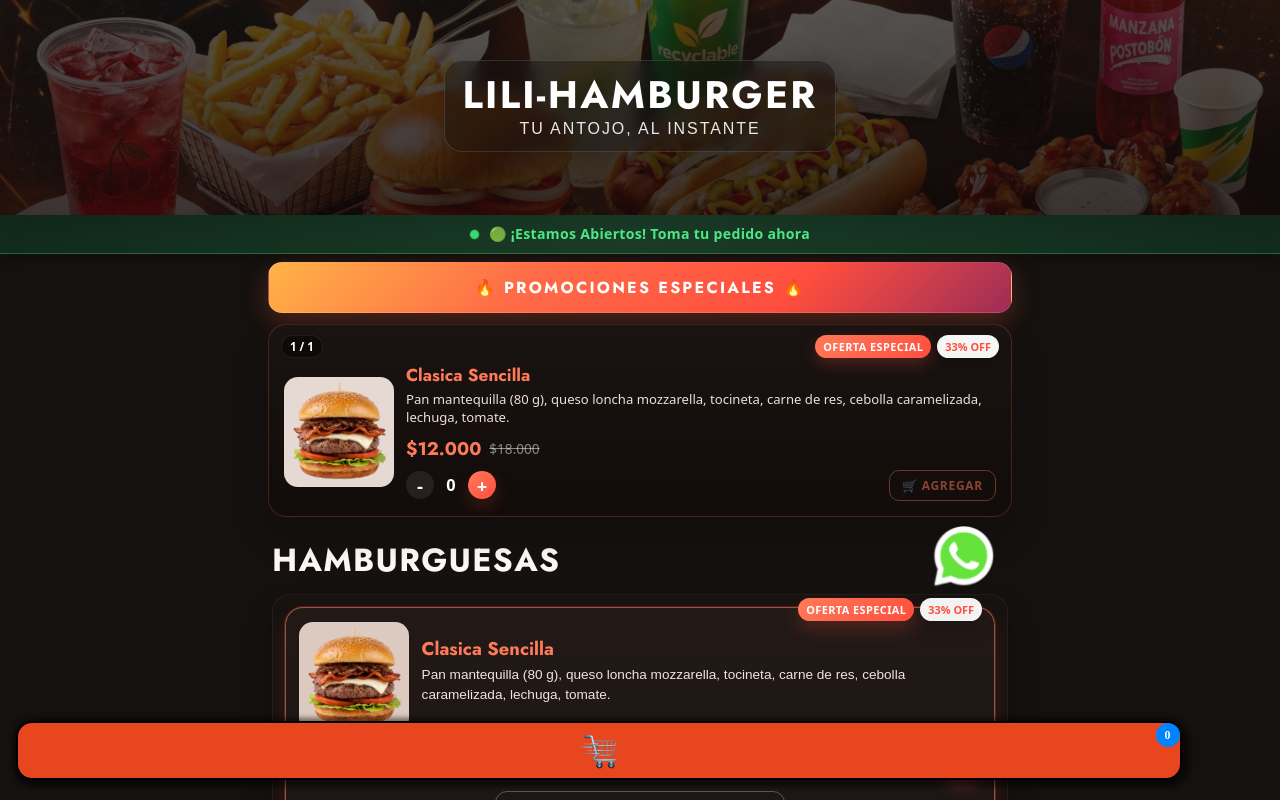
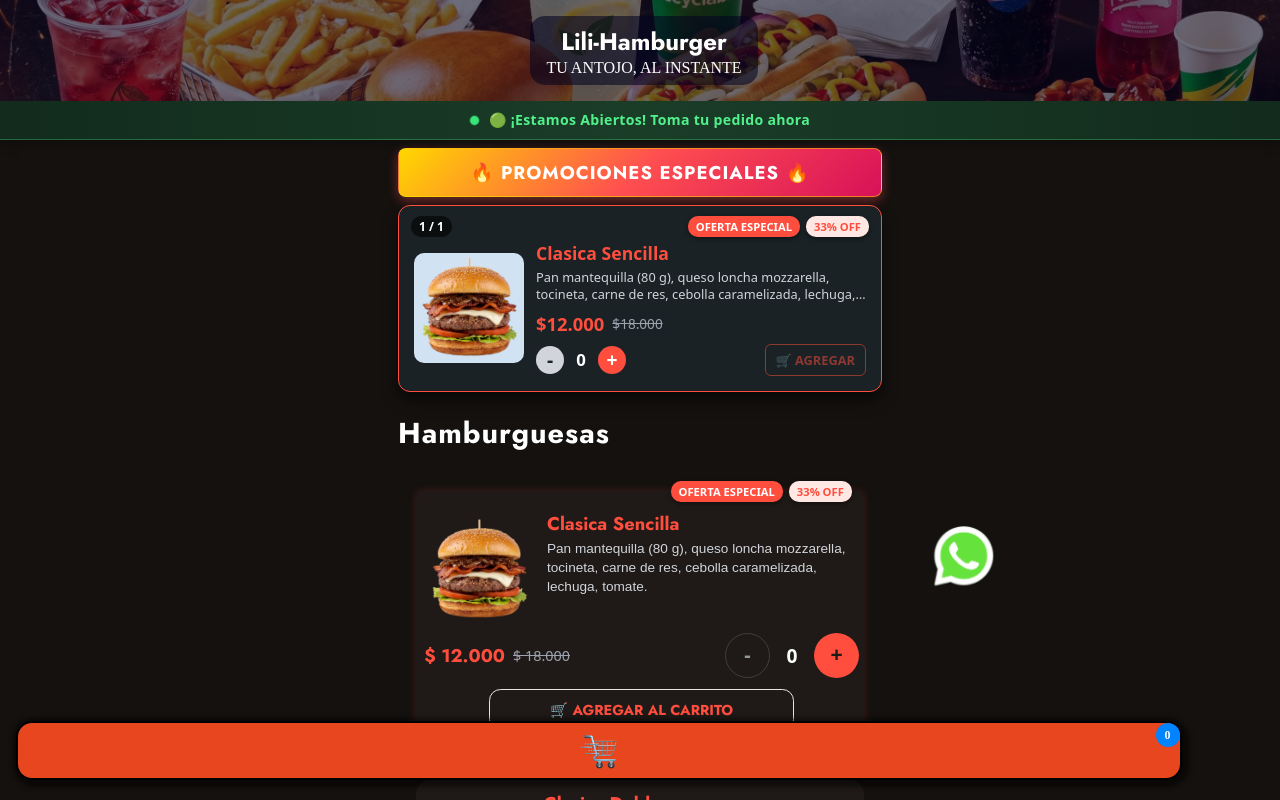
Before and after one commit to AlexHurPi/lili-burguer, a React (Vite) app: page / in a window 1280 px wide. Shown: the top 800 px of the page. Built offline with nearby package versions, Linux system fonts and the light colour scheme; no server answers; the database is empty.

Commit message:
Revert "aplicar rediseño Lovable en Inicio (header, promos, cards, footer)"

```diff
--- a/src/components/header-components/header-styles.css
+++ b/src/components/header-components/header-styles.css
@@ -5,21 +5,20 @@
   position: sticky;
   top: 0;
   z-index: 1000;
-  backdrop-filter: blur(12px);
-  box-shadow: 0 10px 30px rgba(0, 0, 0, 0.15);
+  backdrop-filter: blur(10px);
 }
-
 .header-mainContainer {
   display: flex;
+  flex-direction: row;
   align-items: center;
   justify-content: center;
   width: 100%;
-  min-height: 180px;
   margin: 0 auto;
   gap: 1rem;
-  background: linear-gradient(180deg, rgba(20, 16, 14, 0.70), rgba(17, 10, 9, 0.82));
-  padding: 1rem 1rem 1.2rem;
-  position: relative;
+  flex-wrap: nowrap;/* Evita que los elementos se envuelvan en pantallas pequeñas */
+  background-color: rgba(5, 5, 32, 0.575);
+  padding: 1rem 1rem;
+
 }
 
 .header-textContainer {
@@ -27,48 +26,34 @@
   flex-direction: column;
   align-items: center;
   justify-content: center;
-  background: rgba(17, 17, 17, 0.42);
-  border: 1px solid rgba(255, 255, 255, 0.12);
-  backdrop-filter: blur(8px);
-  padding: 0.8rem 1.1rem;
-  border-radius: 18px;
-  text-align: center;
-  box-shadow: 0 10px 24px rgba(0, 0, 0, 0.18);
+  margin-left: 0.5rem;
+  background-color: rgba(5, 5, 32, 0.575);
+  padding: 0.5rem 1rem;
+  border-radius: 15px;
 }
-
 .header-title {
-  font-size: clamp(1.55rem, 3vw, 2.4rem);
-  font-weight: 800;
-  font-family: jost-bold, sans-serif;
+  font-size: 1.5rem;
+  font-weight: bold;
+  font-family: jost-bold;
   color: var(--header-title);
-  letter-spacing: 0.06em;
-  text-transform: uppercase;
-  line-height: 1.1;
 }
-
 .header-subtitle {
-  font-size: clamp(0.8rem, 2vw, 1rem);
-  font-family: jost, sans-serif;
-  color: rgba(255, 255, 255, 0.9);
-  letter-spacing: 0.12em;
-  text-transform: uppercase;
-  margin-top: 0.2rem;
+  font-size: 1rem;
+  font-family: jost;
+  color: var(--header-title);
 }
-
-.header-carritoContainer {
+.header-carritoContainer{
   background-color: aliceblue;
   padding: 0.3rem 0.3rem;
   border-radius: 50%;
 }
-
-.languageSelector-container {
+.languageSelector-container{
   display: flex;
   position: absolute;
-  right: 12px;
-  top: 12px;
+  right: 5px;
+  top: 5px;
   z-index: 20;
 }
-
 .carritoCounter {
   position: absolute;
   top: 0px;
@@ -86,25 +71,10 @@
 
 @media (max-width: 600px) {
   .header-mainContainer {
-    min-height: 150px;
-    justify-content: center;
-    padding-top: 1.2rem;
+    padding-top: 1rem;
+    justify-content: start;
   }
-
-  .header-textContainer {
-    padding: 0.7rem 0.9rem;
-    max-width: 78%;
-  }
-
-  .header-title {
-    letter-spacing: 0.04em;
-  }
-
-  .header-subtitle {
-    letter-spacing: 0.08em;
-  }
-
-  .header-carritoContainer {
+  .header-carritoContainer{
     margin-top: 2rem;
     margin-left: 0rem;
   }
--- a/src/components/image-card2/imageCard2-styles.css
+++ b/src/components/image-card2/imageCard2-styles.css
@@ -2,74 +2,94 @@
 **                          CONTENEDOR GENERAL
 **  ========================================================================== */
 
+/* Contenedor general */
 .imageCard2-mainContainer {
   width: 100%;
-  max-width: 760px;
+  max-width: 500px; /* Tamaño ideal para móvil */
   margin: 0 auto;
-  box-sizing: border-box;
+  box-sizing: border-box; /* Previene desbordamientos por paddings internos */
   font-family: 'Jost', system-ui, -apple-system, sans-serif;
-  padding: 0 0.25rem;
 }
 
+/* Cabecera de Categoría */
 .category-header {
+  /*background: var(--background-cool, #1a2225);  */
+  /*padding: 12px 15px;*/
+  border-radius: 8px;
+  /*border: 1px solid #f3f1f1;*/
   text-align: left;
-  margin: 0.75rem 0.5rem 0.3rem;
+  margin: 0.5em;
+  /*box-shadow: 0 4px 6px rgba(0,0,0,0.3);*/
 }
 
 .category-header h3 {
   margin: 0;
-  font-size: clamp(1.4rem, 4vw, 2rem);
-  font-weight: 800;
+  font-size: 1.8rem;
+  font-weight: 800; /* Mayor grosor como en el diseño de referencia */
   font-family: jost-bold, sans-serif;
-  letter-spacing: 0.04em;
-  color: #fff8f5;
-  text-transform: uppercase;
+  letter-spacing: 1px;
+  /*text-transform: uppercase; /* Fuerza las mayúsculas */
+  color: white;
 }
 
+/**=======================================================================
+**                      CONTENEDOR DE PRODUCTOS Y TARJETAS
+**  ========================================================================== */
+
+/* Contenedor de la Tarjeta Oscura */
 .products-container {
-  border-radius: 18px;
-  margin: 0.7em 0.5em 0;
-  padding: 0.75rem;
+  /*background: var(--background-dark2);*/
+  /*border: 1px solid #f3f1f1; */
+  border-radius: 12px;
+  margin: 0.7em;
+  padding: 15px;
   display: flex;
   flex-direction: column;
-  gap: 16px;
+  gap: 20px; /* Espacio uniforme entre cada producto */
+  /*box-shadow: 0 8px 15px rgba(0,0,0,0.5);*/
   box-sizing: border-box;
-  background: linear-gradient(180deg, rgba(24, 19, 18, 0.75), rgba(19, 13, 12, 0.78));
-  border: 1px solid rgba(255, 255, 255, 0.06);
-  box-shadow: 0 16px 30px rgba(0, 0, 0, 0.18);
 }
 
+/* Layout de cada producto individual */
 .product-card {
   display: flex;
   flex-direction: column;
-  border-radius: 18px;
-  padding: 0.9rem 0.8rem 0.75rem;
+  border-radius: 1em;
+  padding: 1em 1em;
+  /*border-bottom: 1px solid #2a353a;  */
   width: 100%;
+  padding-inline: 0.3em;
+  /*overflow: hidden; /* Se comenta porque oculta los avisos de ofertas en el diseño */
   box-sizing: border-box;
-  background: linear-gradient(180deg, rgba(35, 26, 23, 0.98), rgba(28, 22, 20, 0.98));
-  border: 1px solid rgba(255, 135, 99, 0.18);
-  box-shadow: 0 8px 18px rgba(0, 0, 0, 0.12);
+  background-color: #1F1A17;
+
 }
 
+/* Quitar el borde al último elemento */
+.product-card:last-child {
+  border-bottom: none;
+  padding-bottom: 0;
+}
+
+/* Contenedor de la información del producto (imagen, titulo y descripción) */
 .product-info {
   display: flex;
   flex-direction: row;
   flex-grow: 1;
-  min-width: 0;
-  align-items: center;
+  min-width: 0; /* TRUCO CLAVE FLEXBOX: Permite que el contenedor se encoja sin desbordar */
 }
 
+/* Contenedor de la imagen individual */
 .product-image {
-  flex: 0 0 110px;
+  flex: 0 0 110px; /* Tamaño ideal para dar espacio a los controles en móviles */
   height: 110px;
-  border-radius: 14px;
+  /*background-color: #d1e2f3; /* Fondo azul claro del diseño */
+  border-radius: 10px;
   overflow: hidden;
   display: flex;
   align-items: center;
   justify-content: center;
   position: relative;
-  background: #dcc9bf;
-  border: 1px solid rgba(255, 255, 255, 0.08);
 }
 
 .product-image img {
@@ -78,175 +98,203 @@
   object-fit: cover;
 }
 
+/* Contenedor del título y descripción del producto */
 .product-text {
   display: flex;
   flex-direction: column;
   margin-left: 0.8em;
-  min-width: 0;
-  flex: 1;
+  min-width: 0; /* TRUCO CLAVE FLEXBOX: Evita desbordamiento de textos */
 }
 
 .product-info h4,
 .product-title {
   margin: 0 0 6px 0;
-  color: #ff7a59;
+  color: #ff4e3e; /* Color rojo/coral para el título */
   font-size: 1.15rem;
   font-family: jost-bold, sans-serif;
   font-weight: 700;
   white-space: normal;
   display: -webkit-box;
-  -webkit-line-clamp: 2;
+  -webkit-line-clamp: 2; /* Limita el título a 2 líneas */
   line-clamp: 2;
   -webkit-box-orient: vertical;
   min-width: 0;
-  line-height: 1.15;
+  line-height: 1;
 }
 
+/* Descripción del producto */
 .product-info p,
 .product-description {
-  margin: 0 0 12px 0 !important;
-  color: #f0e4de !important;
+  margin: 0 0 12px 0 !important; /* Fuerza la sobreescritura de estilos globales */
+  color: #d1d5db !important; /* Gris claro para mejor lectura */
   font-size: 0.85rem;
   font-family: jost, sans-serif;
-  line-height: 1.45;
+  line-height: 1.4;
   display: -webkit-box;
-  -webkit-line-clamp: 5;
-  line-clamp: 5;
+  -webkit-line-clamp: 6; /* Limita la descripción a 6 líneas */
+  line-clamp: 6;
   -webkit-box-orient: vertical;
   overflow: hidden;
 }
 
+
+/**=======================================================================
+**                  CONTROLES DE PRECIO Y CANTIDAD
+**  ========================================================================== */
+
+/* Fila donde va el precio y los botones +/- */
 .price-quantity-row {
   display: flex;
   flex-direction: row;
   justify-content: space-between;
   align-items: center;
-  flex-wrap: wrap;
+  flex-wrap: wrap; /* Evita que los controles se desborden en móviles pequeños */
   margin-top: 8px;
   gap: 10px;
 }
 
+/* Contenedor de precios */
 .price-container {
   display: flex;
   align-items: center;
   gap: 8px;
-  flex-wrap: wrap;
 }
 
 .product-price {
-  color: #ff6b47;
-  font-size: 1.2rem;
+  color: #ff4e3e;
+  font-size: 1.15rem;
   font-family: jost-bold, sans-serif;
   font-weight: bold;
 }
 
+/* Estilo del precio anterior tachado */
 .product-old-price {
-  color: rgba(255, 255, 255, 0.5);
+  color: #9ca3af;
   text-decoration: line-through;
   font-size: 0.9rem;
   font-weight: normal;
 }
 
+/* Controles de cantidad con nombre personalizado para evitar conflicto con Bootstrap */
 .custom-qty-controls {
   display: flex;
   align-items: center;
   gap: 12px;
+  /*padding: 0.3em 0.8em;
+  background-color: #ffffff;
+  border-radius: 5em;*/
+
 }
 
 .qty-button {
   border: none;
   border-radius: 50%;
-  width: 38px;
-  height: 38px;
+  width: 45px;
+  height: 45px;
   display: flex;
   align-items: center;
   justify-content: center;
   font-size: 1.3rem;
   font-weight: bold;
   cursor: pointer;
-  transition: transform 0.12s ease, opacity 0.2s ease;
+  transition: transform 0.1s ease;
   padding: 0;
 }
 
-.qty-button:active {
-  transform: scale(0.92);
+.qty-btn:active {
+  transform: scale(0.9);
 }
 
-.qty-button:disabled {
-  opacity: 0.45;
+.qty-btn:disabled {
+  opacity: 0.4;
   cursor: not-allowed;
 }
 
+/* Estilos individuales de los botones */
 .qty-button.minus {
-  background: rgba(255, 255, 255, 0.06);
-  color: #ffffff;
+  background-color: #1F1A17; /* Gris claro */
+  color: #92989b;
   font-family: jost, sans-serif;
-  border: 1px solid rgba(255, 255, 255, 0.08);
+  border: 1px solid #3e3f41;
 }
 
 .qty-button.plus {
-  background: linear-gradient(135deg, #ff7a59 0%, #ff4e3e 100%);
-  color: #fff;
+  background-color: #ff4e3e; /* Rojo coral */
+  color: #1F1A17;
   font-family: jost, sans-serif;
-  box-shadow: 0 8px 18px rgba(255, 78, 62, 0.35);
 }
 
 .qty-mainPAge-number {
   color: #ffffff;
-  font-size: 1.15rem;
+  font-size: 1.2rem;
   font-weight: 800;
-  min-width: 22px;
+  min-width: 24px;
   text-align: center;
 }
 
+
+/**=======================================================================
+**                       BOTÓN AGREGAR AL CARRITO
+**  ========================================================================== */
+
 .btn-add-to-cart {
-  background: transparent;
+  background-color: transparent;
   display: flex;
   justify-content: center;
   align-items: center;
-  padding: 0.8rem 1rem;
-  margin: 0.9em auto 0;
-  width: min(80%, 290px);
-  border: 1px solid rgba(255, 255, 255, 0.28);
-  color: #ff7a59;
-  border-radius: 12px;
-  font-size: 0.88rem;
+  padding: 10px;
+  margin: 0.8em auto;
+  width: 70%;
+  border: 0.13em solid #e9e4e3;
+  color: #ff4e3e;
+  border-radius: 0.8em;
+  font-size: 0.9rem;
   font-family: jost-bold, sans-serif;
   font-weight: bold;
   cursor: pointer;
-  transition: all 0.2s ease;
-  letter-spacing: 0.04em;
-  text-transform: uppercase;
+  transition: all 0.3s ease;
 }
 
 .btn-add-to-cart:hover:not(.btn-disabled) {
-  background: linear-gradient(135deg, #ff7a59 0%, #ff4e3e 100%);
+  background-color: #ff4e3e;
   color: white;
-  border-color: transparent;
-  box-shadow: 0 12px 22px rgba(255, 78, 62, 0.28);
 }
 
+/* Botón deshabilitado cuando no hay stock */
 .btn-add-to-cart.btn-disabled {
-  background: rgba(255, 255, 255, 0.04);
-  color: rgba(255, 255, 255, 0.45);
-  border: 1px solid rgba(255, 255, 255, 0.1);
+  background-color: #2c3539;
+  color: #777777;
+  border: 1px solid #444444;
   cursor: not-allowed;
   box-shadow: none;
 }
 
+/* Estado activo del botón al agregar (Verde éxito) */
 .btn-add-to-cart.btn-added {
-  background: linear-gradient(135deg, #4caf50 0%, #2e7d32 100%) !important;
+  background-color: #2e7d32 !important;
   color: #ffffff !important;
-  border-color: transparent !important;
+  border-color: #2e7d32 !important;
   transform: scale(0.98);
+  transition: all 0.2s ease;
 }
 
+
+/**=============================================================================
+**                  ESTADOS DE PROMOCIONES Y AGOTADOS
+**  ========================================================================== */
+
+/* Resaltado de la tarjeta cuando la promoción está activa */
 .product-card-promo {
-  border-color: rgba(255, 122, 89, 0.58);
+  /*border: 1px solid #ff4e3e !important;*/
+  border-radius: 0.5em;
   position: relative;
-  box-shadow: 0 0 0 1px rgba(255, 122, 89, 0.18), 0 10px 24px rgba(255, 78, 62, 0.12);
+  padding-top: 1.5em;
+  padding-left: 0.5em;
+  box-shadow: 0 0 8px rgba(255, 78, 62, 0.2);
+  margin-top: 0.7em;
 }
 
+/* Contenedor de etiquetas/badges flotantes */
 .promo-badge-container {
   position: absolute;
   top: -10px;
@@ -256,67 +304,75 @@
   z-index: 2;
 }
 
+/* Badge con texto de la promo (ej. "OFERTA HOY") */
 .promo-badge-text {
-  background: linear-gradient(135deg, #ff7a59 0%, #ff4e3e 100%);
+  background-color: #ff4e3e;
   color: #ffffff;
-  font-size: 0.68rem;
+  font-size: 0.7rem;
   font-weight: 700;
-  padding: 4px 8px;
-  border-radius: 999px;
+  padding: 3px 8px;
+  border-radius: 10px;
   text-transform: uppercase;
-  letter-spacing: 0.04em;
-  box-shadow: 0 8px 18px rgba(255, 78, 62, 0.22);
+  box-shadow: 0 2px 5px rgba(0, 0, 0, 0.4);
 }
 
+/* Badge con el porcentaje de descuento (ej. "35% OFF") */
 .promo-badge-discount {
-  background: rgba(255, 255, 255, 0.95);
+  background-color: #ffe8e3;
   color: #ff4e3e;
-  font-size: 0.68rem;
+  font-size: 0.7rem;
   font-weight: 700;
-  padding: 4px 8px;
-  border-radius: 999px;
-  box-shadow: 0 8px 18px rgba(0, 0, 0, 0.15);
+  padding: 3px 8px;
+  border-radius: 10px;
+  box-shadow: 0 2px 5px rgba(0, 0, 0, 0.4);
 }
 
+/* Tarjeta deshabilitada (Agotada) */
 .product-card-out-of-stock {
-  opacity: 0.7;
-  filter: grayscale(0.3);
-  border: 1px solid rgba(255, 255, 255, 0.12);
+  opacity: 0.65;
+  filter: grayscale(0.5);
+  border: 1px solid #3a4448;
 }
 
+/* Overlay sobre la imagen del producto agotado */
 .out-of-stock-overlay {
   position: absolute;
   top: 0;
   left: 0;
   width: 100%;
   height: 100%;
-  background: rgba(13, 13, 13, 0.6);
+  background: rgba(0, 0, 0, 0.55);
   color: #ffffff;
   display: flex;
   align-items: center;
   justify-content: center;
-  font-size: 0.72rem;
+  font-size: 0.75rem;
   font-weight: bold;
-  letter-spacing: 0.1em;
-  border-radius: 10px;
-  text-transform: uppercase;
+  letter-spacing: 1px;
+  border-radius: 8px;
 }
 
+/* Badge de Agotado */
 .stock-badge-out {
   position: absolute;
   top: 10px;
   right: 10px;
-  background: rgba(255, 255, 255, 0.08);
+  background-color: #555555;
   color: #ffffff;
-  font-size: 0.68rem;
-  font-weight: 700;
-  padding: 4px 8px;
-  border-radius: 999px;
-  letter-spacing: 0.08em;
+  font-size: 0.7rem;
+  font-weight: bold;
+  padding: 3px 8px;
+  border-radius: 10px;
+  letter-spacing: 0.5px;
   z-index: 2;
-  border: 1px solid rgba(255, 255, 255, 0.08);
 }
 
+
+/**=======================================================================
+**                  NOTIFICACIONES Y ANIMACIONES
+**  ========================================================================== */
+
+/* Toast / Snackbar Flotante (Compatible con iOS y Android) */
 .cart-toast-notification {
   position: fixed;
   bottom: calc(85px + env(safe-area-inset-bottom, 0px));
@@ -326,7 +382,7 @@
   color: #ffffff;
   padding: 10px 18px;
   border-radius: 25px;
-  border: 1px solid rgba(76, 175, 80, 0.6);
+  border: 1px solid #2e7d32;
   box-shadow: 0 6px 16px rgba(0, 0, 0, 0.45);
   font-size: 0.85rem;
   font-weight: 600;
@@ -347,20 +403,21 @@
   }
 }
 
+/**=============================================================================
+**                  RESPONSIVE MEDIA QUERIES
+**  ========================================================================== */
+/* Media Query para dispositivos con ancho menor o igual a 400px */
 @media screen and (max-width: 400px) {
   .products-container {
-    padding: 0.6rem;
-    margin: 0.5em 0.35em 0;
-  }
-
-  .product-card {
-    padding: 0.75rem 0.7rem;
-  }
+  padding: 10px;
+  margin: 0.5em;
+}
 }
 
+/* Media Query para dispositivos con ancho menor o igual a 350px */
 @media screen and (max-width: 350px) {
   .products-container {
-    padding: 0.45rem;
-    margin: 0.38em 0.25em 0;
-  }
+  padding: 5px;
+  margin: 0.2em;
 }
+}
--- a/src/components/promoCarousel/promoCarousel-styles.css
+++ b/src/components/promoCarousel/promoCarousel-styles.css
@@ -2,29 +2,31 @@
 **                          CONTENEDOR GENERAL
 **  ========================================================================== */
 
+/* Contenedor principal del carrusel promocional */
 .promo-carousel-container {
   display: flex;
   flex-direction: column;
-  max-width: 760px;
+  max-width: 500px;
   margin: 0 auto 20px auto;
   font-family: 'Jost', system-ui, -apple-system, sans-serif;
   box-sizing: border-box;
-  padding: 0 0.5rem;
 }
 
+/* Divisor con contenedor de luz / Destello metálico */
 .promo-header-divider {
-  position: relative;
-  overflow: hidden;
-  background: linear-gradient(135deg, #ffb347 0%, #ff6b47 35%, #ff4e3e 70%, #9c2d57 100%);
+  position: relative; /* Posiciona la luz dentro del contenedor */
+  overflow: hidden;   /* Mantiene el reflejo dentro de los bordes */
+  background: linear-gradient(135deg, #FFD700 0%, #FF4E50 50%, #D81159 100%);
   color: #ffffff;
-  border: 1px solid rgba(255, 255, 255, 0.1);
-  padding: 0.8rem 0.6rem;
-  border-radius: 14px;
+  border: 1px solid rgba(255, 215, 0, 0.5);
+  padding: 10px 5px;
+  border-radius: 8px;
   text-align: center;
-  margin: 0.5rem 0 0.7rem;
-  box-shadow: 0 10px 26px rgba(255, 94, 62, 0.25);
+  margin: 0.5rem;
+  box-shadow: 0 4px 12px rgba(255, 78, 80, 0.4);
 }
 
+/* Pseudo-elemento que genera la ola de luz */
 .promo-header-divider::after {
   content: '';
   position: absolute;
@@ -42,6 +44,7 @@
   animation: lightWave 2s infinite ease-in-out;
 }
 
+/* Animación de destello brillante */
 @keyframes lightWave {
   0% {
     left: -100%;
@@ -56,37 +59,44 @@
 
 .promo-header-divider h3 {
   margin: 0;
-  font-size: 1rem;
+  font-size: 1.15rem;
   font-weight: 700;
   font-family: jost-bold, sans-serif;
-  letter-spacing: 0.14em;
+  letter-spacing: 1px;
   text-transform: uppercase;
 }
 
+
+/**=======================================================================
+**                  WRAPPER Y ESTRUCTURA DEL CARRUSEL
+**  ========================================================================== */
+
+/* Marco exterior del carrusel */
 .promo-carousel-wrapper {
   position: relative;
   overflow: hidden;
-  margin: 0;
-  border-radius: 18px;
-  background: linear-gradient(180deg, rgba(26, 20, 18, 0.9), rgba(18, 12, 10, 0.98));
-  border: 1px solid rgba(255, 122, 89, 0.2);
-  box-shadow: 0 20px 35px rgba(0, 0, 0, 0.18);
+  margin: 0 0.5em;
+  border-radius: 12px;
+  background-color: #1a2225;
+  border: 1px solid #ff4e3e;
+  box-shadow: 0 8px 15px rgba(0, 0, 0, 0.5);
 }
 
+/* Contador flotante de diapositivas */
 .promo-carousel-counter {
   position: absolute;
   top: 10px;
   left: 12px;
-  background-color: rgba(0, 0, 0, 0.42);
-  border: 1px solid rgba(255, 255, 255, 0.08);
+  background-color: rgba(0, 0, 0, 0.6);
   color: #ffffff;
-  padding: 3px 8px;
-  border-radius: 999px;
-  font-size: 0.72rem;
-  font-weight: 700;
+  padding: 2px 8px;
+  border-radius: 10px;
+  font-size: 0.75rem;
+  font-weight: bold;
   z-index: 5;
 }
 
+/* Pista desplazable donde se montan las tarjetas */
 .promo-carousel-track {
   display: flex;
   transition: transform 0.3s cubic-bezier(0.25, 1, 0.5, 1);
@@ -94,13 +104,20 @@
   user-select: none;
 }
 
+/* Diapositiva / Tarjeta individual */
 .promo-card-slide {
   min-width: 100%;
   box-sizing: border-box;
-  padding: 38px 15px 15px 15px;
+  padding: 35px 15px 15px 15px; /* Padding superior para alojar las badges flotantes */
   position: relative;
 }
 
+
+/**=======================================================================
+**                  ETIQUETAS Y DETALLES DE PRODUCTO
+**  ========================================================================== */
+
+/* Etiquetas/Badges flotantes en esquina superior derecha */
 .promo-badges-wrapper {
   position: absolute;
   top: 10px;
@@ -111,27 +128,27 @@
 }
 
 .promo-badge-tag {
-  background: linear-gradient(135deg, #ff7a59 0%, #ff4e3e 100%);
+  background-color: #ff4e3e;
   color: #ffffff;
-  font-size: 0.68rem;
+  font-size: 0.7rem;
   font-weight: 700;
-  padding: 4px 8px;
-  border-radius: 999px;
+  padding: 3px 8px;
+  border-radius: 10px;
   text-transform: uppercase;
-  letter-spacing: 0.04em;
-  box-shadow: 0 6px 16px rgba(255, 78, 62, 0.25);
+  box-shadow: 0 2px 5px rgba(0, 0, 0, 0.4);
 }
 
 .promo-badge-off {
-  background: rgba(255, 255, 255, 0.96);
+  background-color: #ffe8e3;
   color: #ff4e3e;
-  font-size: 0.68rem;
+  font-size: 0.7rem;
   font-weight: 700;
-  padding: 4px 8px;
-  border-radius: 999px;
-  box-shadow: 0 8px 18px rgba(0, 0, 0, 0.15);
+  padding: 3px 8px;
+  border-radius: 10px;
+  box-shadow: 0 2px 5px rgba(0, 0, 0, 0.4);
 }
 
+/* Disposición interna del contenido de la tarjeta */
 .promo-card-body {
   display: flex;
   flex-direction: row;
@@ -139,16 +156,16 @@
   align-items: center;
 }
 
+/* Imagen del producto promocional */
 .promo-image-container {
   flex: 0 0 110px;
   height: 110px;
-  background-color: #e6d8d3;
-  border-radius: 14px;
+  background-color: #d1e2f3;
+  border-radius: 10px;
   overflow: hidden;
   display: flex;
   align-items: center;
   justify-content: center;
-  border: 1px solid rgba(255, 255, 255, 0.06);
 }
 
 .promo-image-container img {
@@ -157,6 +174,7 @@
   object-fit: cover;
 }
 
+/* Columna de información textual */
 .promo-details {
   flex: 1;
   display: flex;
@@ -166,20 +184,19 @@
 
 .promo-title {
   margin: 0 0 4px 0;
-  color: #ff7a59;
-  font-size: 1.08rem;
+  color: #ff4e3e;
+  font-size: 1.1rem;
   font-weight: 700;
   white-space: nowrap;
   overflow: hidden;
   text-overflow: ellipsis;
-  font-family: jost-bold, sans-serif;
 }
 
 .promo-description {
   margin: 0 0 8px 0 !important;
-  color: #f1ded8 !important;
-  font-size: 0.82rem;
-  line-height: 1.35;
+  color: #d1d5db !important;
+  font-size: 0.8rem;
+  line-height: 1.3;
   display: -webkit-box;
   -webkit-line-clamp: 2;
   line-clamp: 2;
@@ -187,6 +204,12 @@
   overflow: hidden;
 }
 
+
+/**=======================================================================
+**              CONTROLES DE PRECIO, BOTONES Y NAVEGACIÓN
+**  ========================================================================== */
+
+/* Fila de precios */
 .promo-price-row {
   display: flex;
   align-items: center;
@@ -195,18 +218,18 @@
 }
 
 .promo-current-price {
-  color: #ff7a59;
+  color: #ff4e3e;
   font-size: 1.15rem;
   font-weight: bold;
-  font-family: jost-bold, sans-serif;
 }
 
 .promo-old-price {
-  color: rgba(255, 255, 255, 0.5);
+  color: #9ca3af;
   text-decoration: line-through;
   font-size: 0.85rem;
 }
 
+/* Fila de controles y acciones */
 .promo-actions-row {
   display: flex;
   flex-direction: row;
@@ -229,7 +252,7 @@
   display: flex;
   align-items: center;
   justify-content: center;
-  font-size: 1.15rem;
+  font-size: 1.2rem;
   font-weight: bold;
   cursor: pointer;
   padding: 0;
@@ -241,43 +264,40 @@
 }
 
 .promo-qty-btn.minus {
-  background: rgba(255, 255, 255, 0.08);
-  color: #fff;
+  background-color: #d1d5db;
+  color: #1a2225;
 }
 
 .promo-qty-btn.plus {
-  background: linear-gradient(135deg, #ff7a59 0%, #ff4e3e 100%);
+  background-color: #ff4e3e;
   color: white;
-  box-shadow: 0 8px 18px rgba(255, 78, 62, 0.2);
 }
 
 .promo-qty-number {
   color: #ffffff;
-  font-size: 1.02rem;
+  font-size: 1.05rem;
   font-weight: bold;
   min-width: 18px;
   text-align: center;
 }
 
+/* Botón Agregar al Carrito */
 .promo-btn-add {
-  background: transparent;
-  border: 1px solid rgba(255, 122, 89, 0.75);
-  color: #ff7a59;
-  padding: 6px 12px;
-  border-radius: 10px;
-  font-size: 0.75rem;
+  background-color: transparent;
+  border: 1px solid #ff4e3e;
+  color: #ff4e3e;
+  padding: 6px 10px;
+  border-radius: 6px;
+  font-size: 0.8rem;
   font-weight: bold;
   cursor: pointer;
   transition: all 0.2s ease;
   white-space: nowrap;
-  text-transform: uppercase;
-  letter-spacing: 0.06em;
 }
 
 .promo-btn-add:hover:not(:disabled) {
-  background: linear-gradient(135deg, #ff7a59 0%, #ff4e3e 100%);
+  background-color: #ff4e3e;
   color: white;
-  border-color: transparent;
 }
 
 .promo-btn-add:disabled {
@@ -285,13 +305,14 @@
   cursor: not-allowed;
 }
 
+/* Flechas laterales de navegación */
 .promo-nav-btn {
   position: absolute;
   top: 50%;
   transform: translateY(-50%);
-  background-color: rgba(15, 12, 11, 0.7);
-  color: #ff7a59;
-  border: 1px solid rgba(255, 122, 89, 0.5);
+  background-color: rgba(26, 34, 37, 0.8);
+  color: #ff4e3e;
+  border: 1px solid #ff4e3e;
   width: 32px;
   height: 32px;
   border-radius: 50%;
@@ -305,13 +326,19 @@
 }
 
 .promo-nav-btn:hover {
-  background-color: #ff7a59;
+  background-color: #ff4e3e;
   color: #ffffff;
 }
 
-.promo-nav-btn.prev-btn { left: 8px; }
-.promo-nav-btn.next-btn { right: 8px; }
+.promo-nav-btn.prev-btn { left: 5px; }
+.promo-nav-btn.next-btn { right: 5px; }
 
+
+/**=======================================================================
+**                             RESPONSIVE
+**  ========================================================================== */
+
+/* Ajuste para móviles con pantallas muy reducidas */
 @media (max-width: 350px) {
   .promo-actions-row {
     flex-direction: column;
```
Also changed, not shown: src/components/footer-components/footer.css (+34 -80 lines), .lovable-apply/README.md (deleted).
